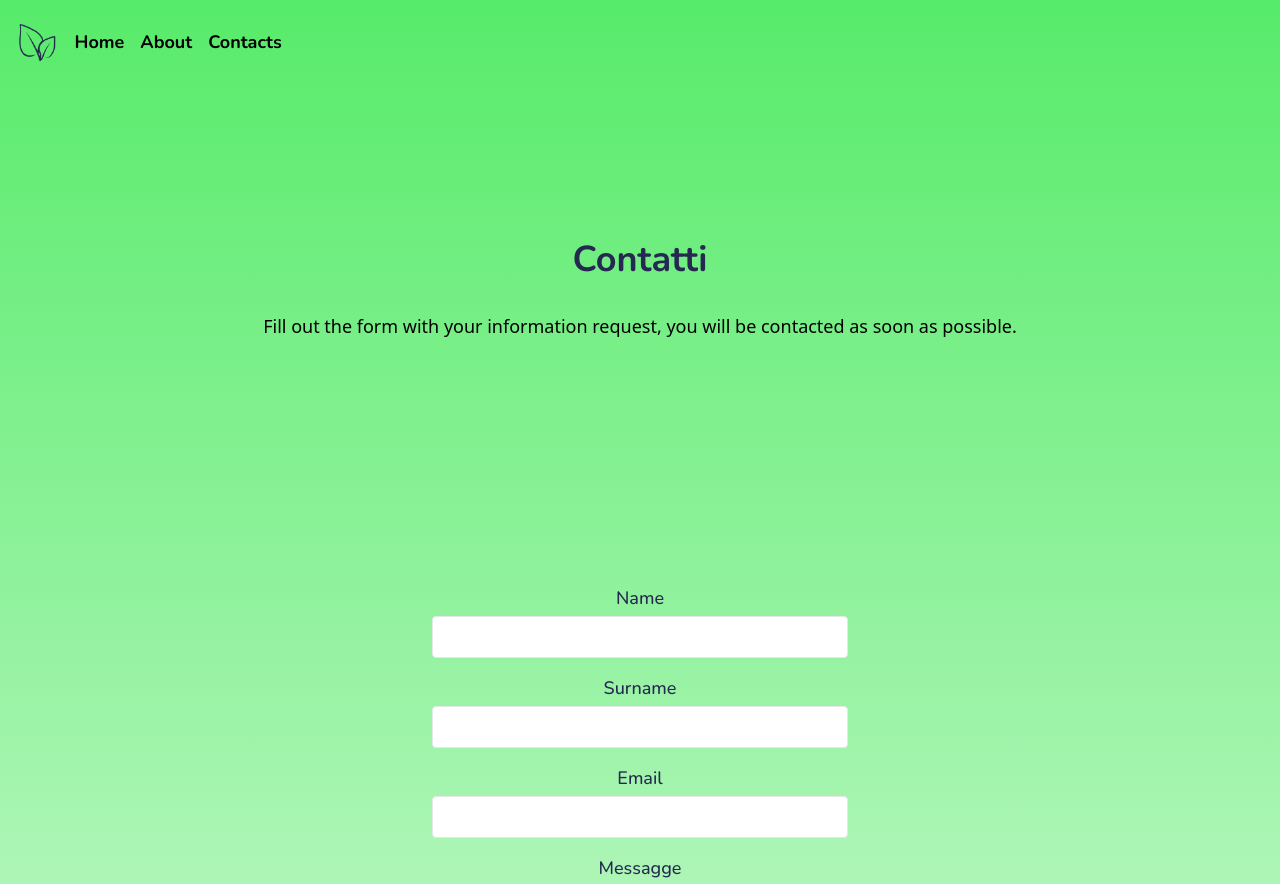
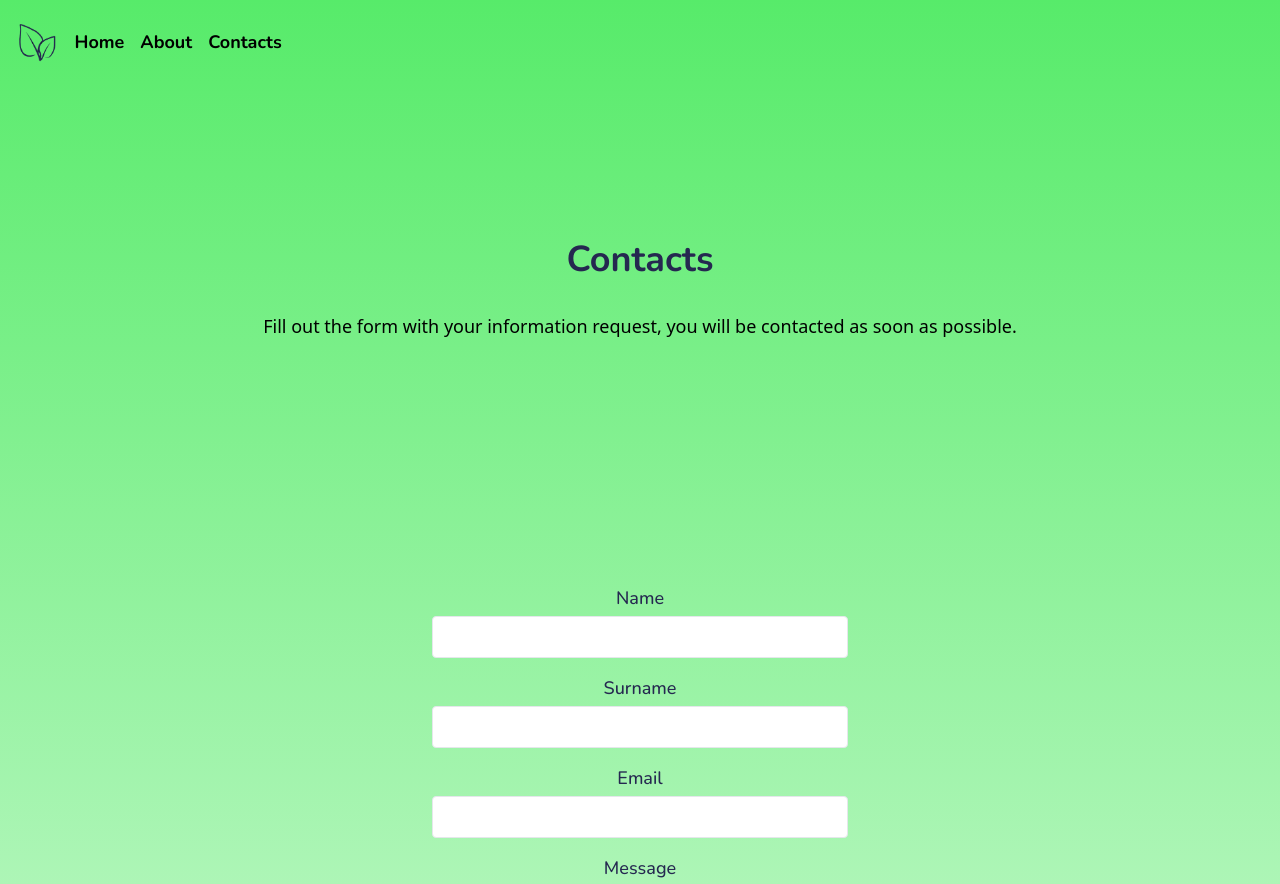
Before and after one commit to Stefina11/VeggieBites, a React (Vite) app: page /contatti in a window 1280 px wide. Shown: the top 884 px of the page. Built offline with nearby package versions, Linux system fonts and the light colour scheme.

Commit message:
correzioni

```diff
--- a/src/components/Contatti.jsx
+++ b/src/components/Contatti.jsx
@@ -2,7 +2,7 @@ function Contatti() {
     return (
       <div className="flex flex-col items-center justify-center text-center mx-auto m-4 md:m-60 mt-32 sm:mt-16">
         <h1 className="text-custom font-bold font-nunito text-4xl mb-4">
-          Contatti
+          Contacts
         </h1>
 
         <p className="text-lg mb-1 mt-4">
@@ -61,7 +61,7 @@ function Contatti() {
               htmlFor="messaggio"
               className="block text-lg font-medium text-custom font-nunito"
             >
-              Messagge
+              Message
             </label>
             <textarea
               id="messaggio"
```
